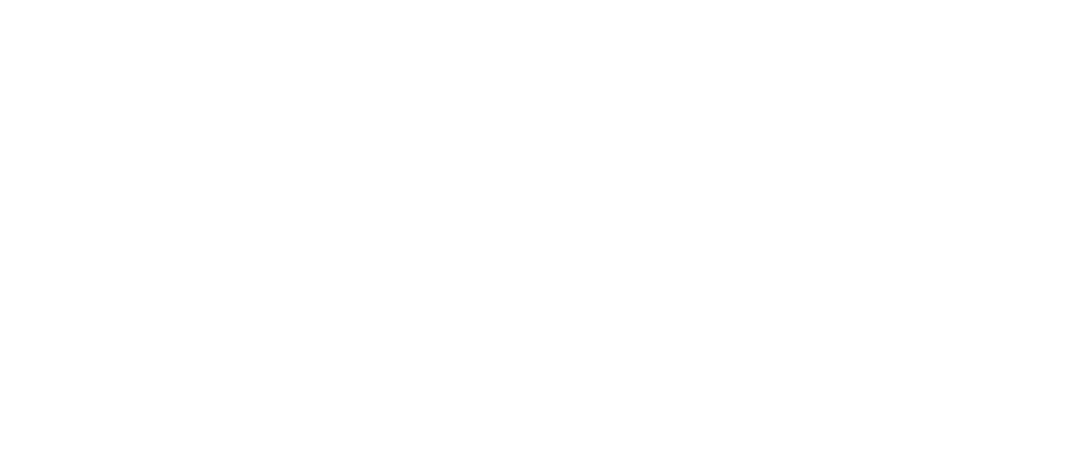
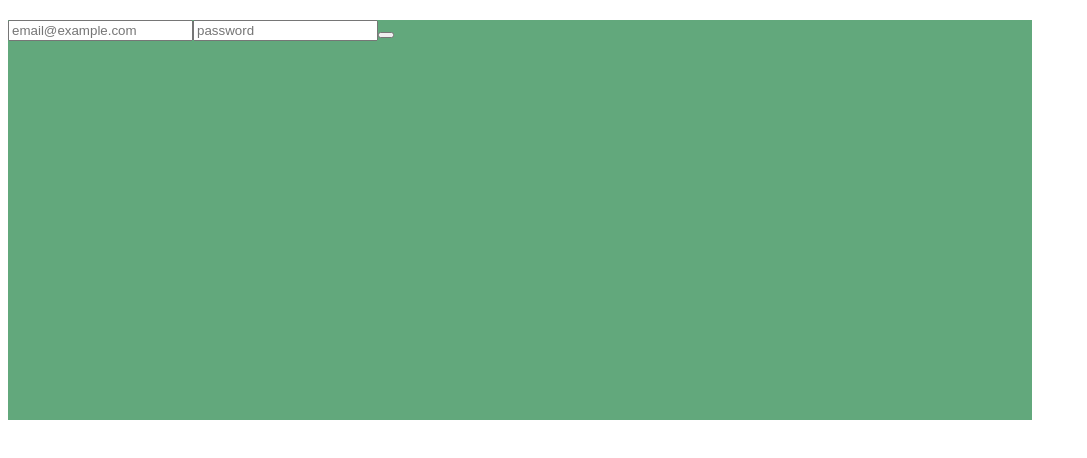
Before and after one commit to 21DP2MLejn/TrenezieruZale, a Vue app in the folder frontend/CitronZale/: page /login in a window 1280 px wide. Shown: the top 458 px of the page, without its empty margins (0-1087 px from the left). Built offline with nearby package versions, Linux system fonts and the light colour scheme.

Commit message:
component

```diff
--- a/frontend/CitronZale/src/components/LoginRegisterbox.vue
+++ b/frontend/CitronZale/src/components/LoginRegisterbox.vue
@@ -1,18 +1,33 @@
 <template>
     <div class="container">
-        <h2>Login/SignUp</h2>
+      <h2>{{ title }}</h2>
       <input type="text" placeholder="email@example.com">
       <input type="password" placeholder="password">
-        <router-link>Log In</router-link>
-        <router-link to="/register">Dont have an account? Register.</router-link>
+      <button @click="login">{{ loginButtonText }}</button>
+      <router-link to="/register">{{ registerLinkText }}</router-link>
     </div>
   </template>
 
   <script>
-export default{
+  export default {
     name: 'LoginBox',
-}
+    props: {
+      title: String,
+      loginButtonText: String,
+      registerLinkText: String,
+    },
+    methods: {
+      login() {
+        // Handle login logic here
+      },
+    },
+  };
   </script>
 
   <style scoped>
+  .container {
+    width: 80vw;
+    height: 50vh;
+    background-color: var(--ShinyShamrock);
+  }
   </style>
--- a/frontend/CitronZale/src/router/index.js
+++ b/frontend/CitronZale/src/router/index.js
@@ -2,7 +2,6 @@ import { createRouter, createWebHistory } from 'vue-router'
 import WelcomePage from '../views/Welcome.vue'
 import LoginPage from '../views/Login.vue'
 import RegisterPage from '../views/Register.vue'
-
 
 const router = createRouter({
   history: createWebHistory(import.meta.env.BASE_URL),
--- a/frontend/CitronZale/src/views/Login.vue
+++ b/frontend/CitronZale/src/views/Login.vue
@@ -1,15 +1,16 @@
 <template>
+    <div>
+      <router-view></router-view>
+      <LoginBox />
+    </div>
+  </template>
 
-</template>
+  <script>
+  import LoginBox from '../components/LoginRegisterbox.vue';
 
-<script>
-import LoginBox from '../components/LoginRegisterbox.vue';
-export default{
-    components:{
-        LoginBox,
-    }
-}
-</script>
-
-<style scoped>
-</style>
+  export default {
+    components: {
+      LoginBox,
+    },
+  }
+  </script>
```
Lines whose indentation alone changed are shown as unchanged.
